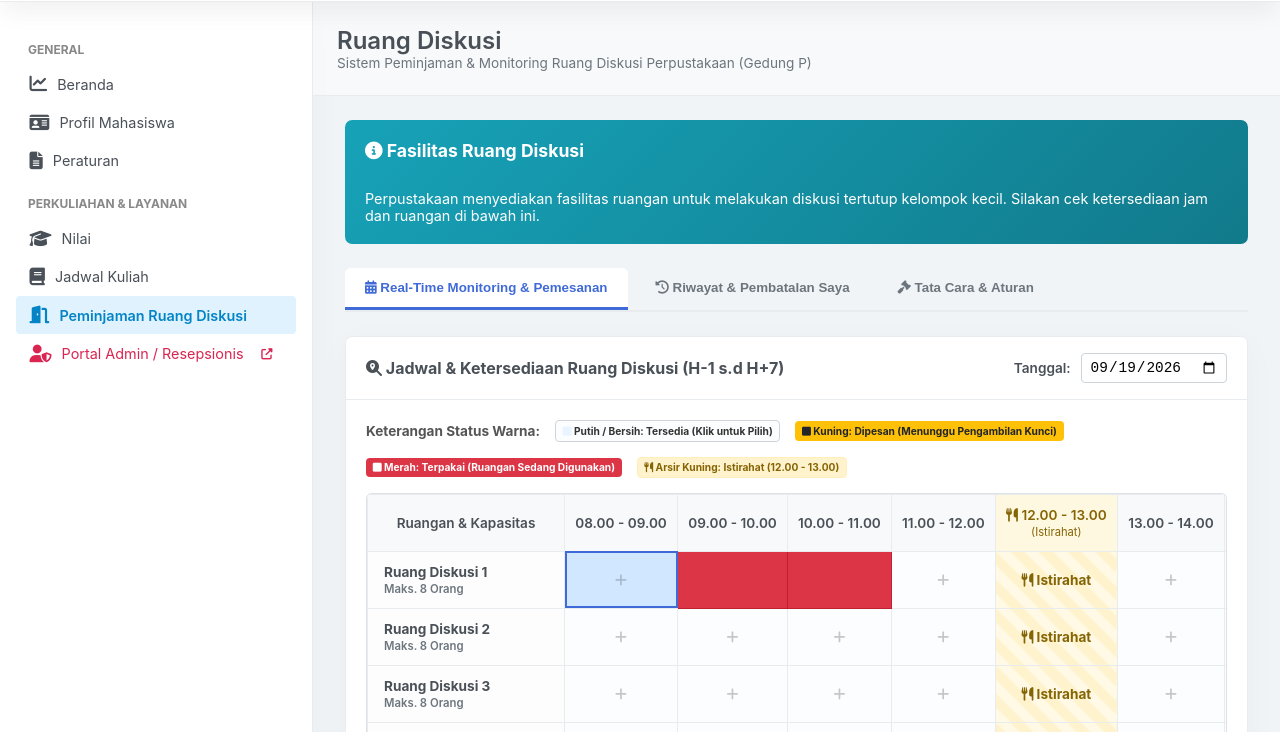
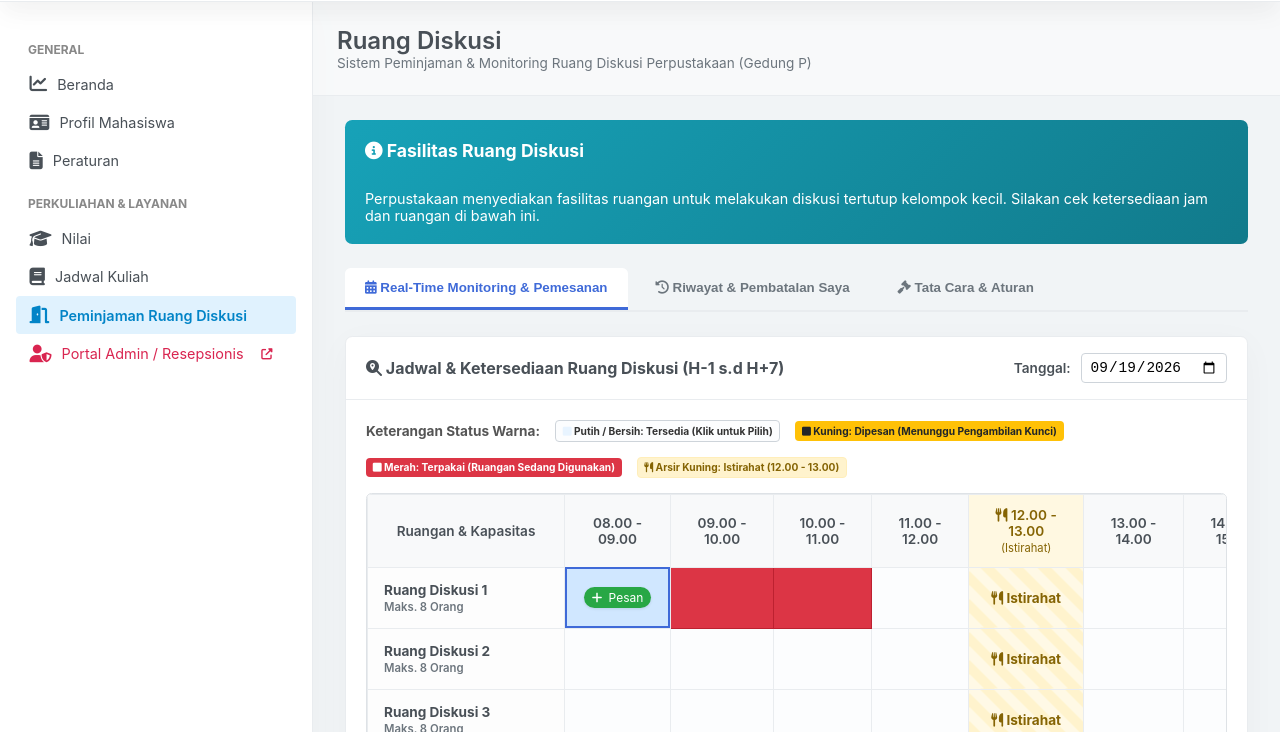
Before and after one commit to Shukaaa1/pinjam-rudis, a plain HTML site: page index.html in a window 1280 px wide. Shown: the part 59-791 px from the top of the page. Drawn offline with Linux system fonts and the light colour scheme.

Commit message:
change : button (+)

```diff
--- a/app.js
+++ b/app.js
@@ -176,11 +176,10 @@
                              title="Tersedia - Klik untuk pilih ${room.name} Jam ${slot}"
                              onclick="selectSlotFromGrid('${room.id}', '${slot}')"
                              style="text-align: center; vertical-align: middle;">
-                             <i class="fa fa-plus" style="color: #6c757d; opacity: 0.4;"></i>
+                             <span class="gantt-add-btn"><i class="fa fa-plus"></i> Pesan</span>
                          </td>`;
             }
 
-            // Insert 12.00 - 13.00 Break Slot Column after 11.00
             if (slot === '11.00') {
                 html += `<td class="gantt-break-cell" title="12.00 - 13.00 Jam Istirahat & Sterilisasi Ruangan">
                             <i class="fa fa-utensils"></i> Istirahat
--- a/portal-style.css
+++ b/portal-style.css
@@ -322,6 +322,32 @@
     outline-offset: -2px;
 }
 
+/* Custom Add Button in Matrix Grid */
+.gantt-add-btn {
+    display: inline-block;
+    background-color: #28a745;
+    color: #fff;
+    padding: 3px 8px;
+    border-radius: 12px;
+    font-size: 0.75rem;
+    box-shadow: 0 1px 3px rgba(0,0,0,0.1);
+    opacity: 0;
+    visibility: hidden;
+    transform: scale(0.9);
+    transition: all 0.2s ease;
+}
+
+.gantt-add-btn i {
+    margin-right: 3px;
+}
+
+.gantt-available-cell:hover .gantt-add-btn,
+.gantt-available-cell-selected .gantt-add-btn {
+    opacity: 1;
+    visibility: visible;
+    transform: scale(1);
+}
+
 .slot-available {
     background-color: #d1e7dd;
     color: #0f5132;
```
